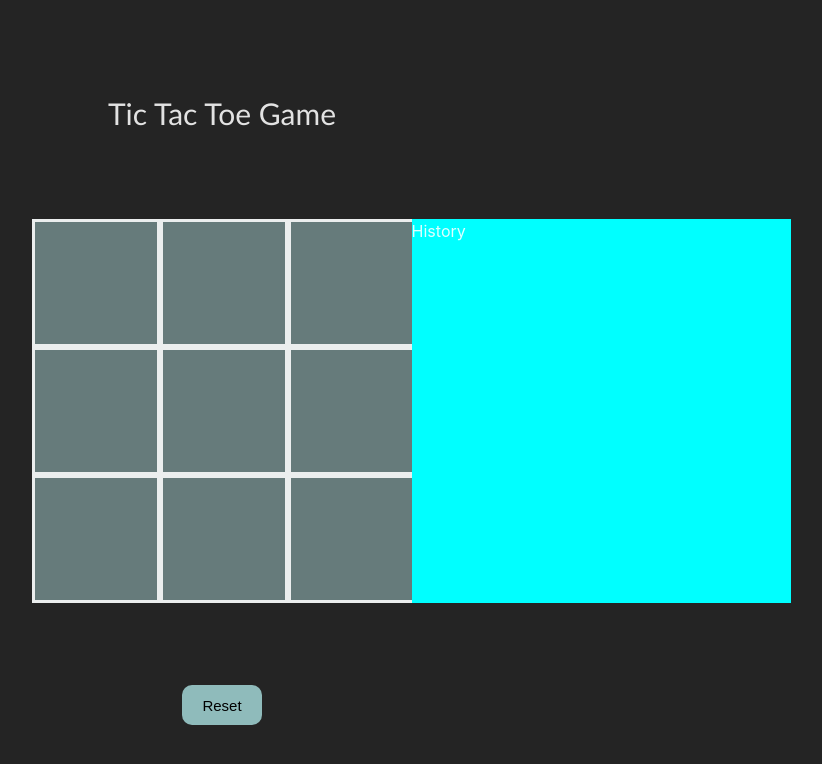
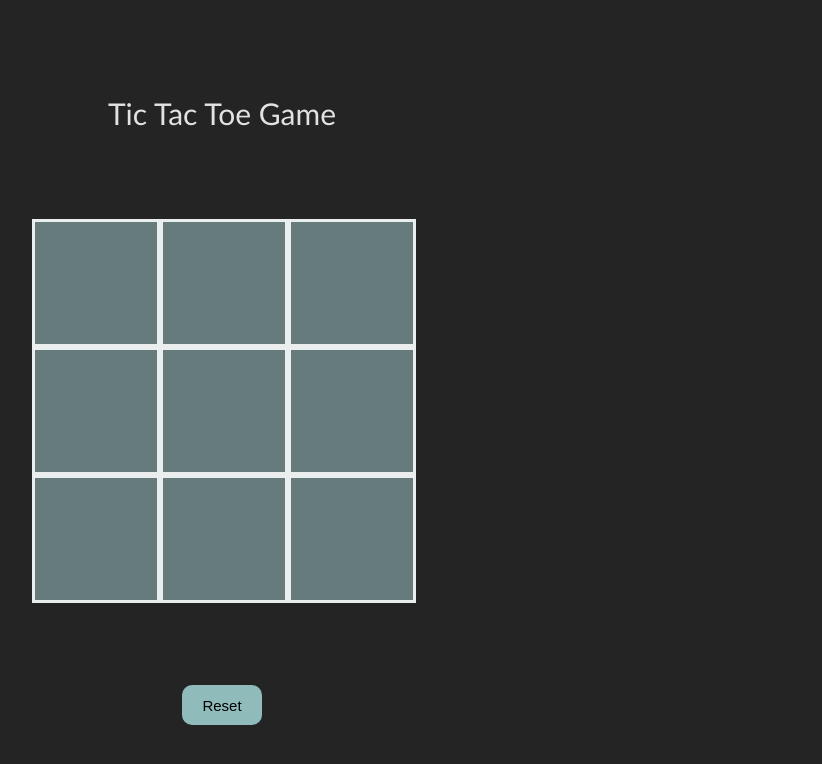
Before and after one commit to HaoDuong1994/tictactoe, a React (Vite) app: page / in a window 1280 px wide. Shown: the top 764 px of the page, without its empty margins (418-1240 px from the left). Built offline with nearby package versions, Linux system fonts and the light colour scheme.

Commit message:
complete game

```diff
--- a/src/Component/Button/button.jsx
+++ b/src/Component/Button/button.jsx
@@ -3,7 +3,6 @@ import { Context } from "../../Util/GlobalContext";
 import styles from "./button.module.css";
 function Button() {
   const value = useContext(Context);
-  console.log(value);
   const { setResultGame, resultGame, count, setCount, setNameWinner } = value;
   const reset = () => {
     setResultGame(Array(9).fill(null));
--- a/src/Component/Game/Board/Board.jsx
+++ b/src/Component/Game/Board/Board.jsx
@@ -9,7 +9,15 @@ function Board() {
   const [endGame, setEndGame] = useState(false);
   const [winner, setWinner] = useState(false);
   const value = useContext(Context);
-  const { setNameWinner, resultGame, setResultGame, count, setCount } = value;
+  const {
+    whoWin,
+    setWhoWin,
+    setNameWinner,
+    resultGame,
+    setResultGame,
+    count,
+    setCount,
+  } = value;
   const boxClick = (e, index) => {
     if (endGame) return;
     if (count % 2 === 0) {
@@ -31,6 +39,9 @@ function Board() {
       setEndGame(true);
       setWinner(true);
       setNameWinner(winner);
+      let newArrayWhoWin = [...whoWin];
+      newArrayWhoWin.push(winner);
+      setWhoWin(newArrayWhoWin);
     } else {
       setEndGame(false);
       setWinner(false);
--- a/src/Component/Game/Game.jsx
+++ b/src/Component/Game/Game.jsx
@@ -7,7 +7,7 @@ function Game() {
     <div className={styles.container}>
       <WinnerTitle styles={styles} />
       <Board />
-      <div className={styles.history}>History</div>
+      <History styles={styles} />
     </div>
   );
 }
--- a/src/Component/Game/Game.module.css
+++ b/src/Component/Game/Game.module.css
@@ -1,11 +1,10 @@
 .container {
   display: flex;
   width: 100%;
-  justify-content: center;
+  justify-content: space-around;
 }
 .history {
   width: 30%;
-  background-color: aqua;
 }
 .titleWinner {
   width: 30%;
--- a/src/Component/Game/History/History.jsx
+++ b/src/Component/Game/History/History.jsx
@@ -1,4 +1,24 @@
-function History() {
-  return <div>...</div>;
+import { useContext } from "react";
+import { Context } from "../../../Util/GlobalContext";
+function History(props) {
+  const styles = props.styles;
+  const value = useContext(Context);
+  const { whoWin } = value;
+  console.log(whoWin);
+  return (
+    <div className={styles.history}>
+      {whoWin != [] ? (
+        whoWin.map((winner, index) => {
+          return (
+            <div>
+              {index + 1}. {winner} Win
+            </div>
+          );
+        })
+      ) : (
+        <div>Scrore player...</div>
+      )}
+    </div>
+  );
 }
 export default History;
--- a/src/Util/GlobalContext.jsx
+++ b/src/Util/GlobalContext.jsx
@@ -4,6 +4,7 @@ function GlobalContext({ children }) {
   const [nameWinner, setNameWinner] = useState("");
   const [resultGame, setResultGame] = useState(Array(9).fill(null));
   const [count, setCount] = useState(0);
+  const [whoWin, setWhoWin] = useState([]);
   const globalValue = {
     nameWinner,
     setNameWinner,
@@ -11,6 +12,8 @@ function GlobalContext({ children }) {
     setResultGame,
     count,
     setCount,
+    setWhoWin,
+    whoWin,
   };
   return <Context.Provider value={globalValue}>{children}</Context.Provider>;
 }
```
